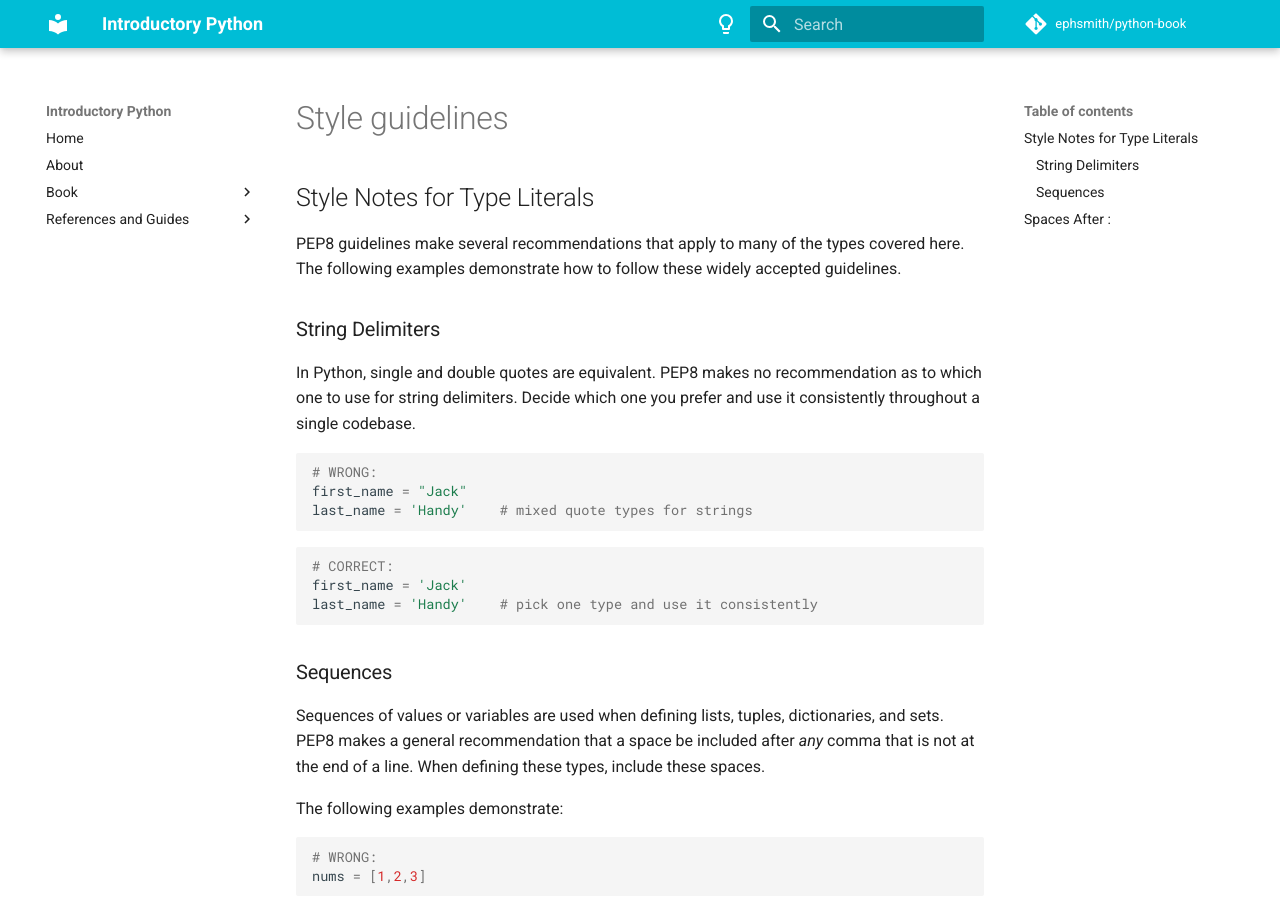
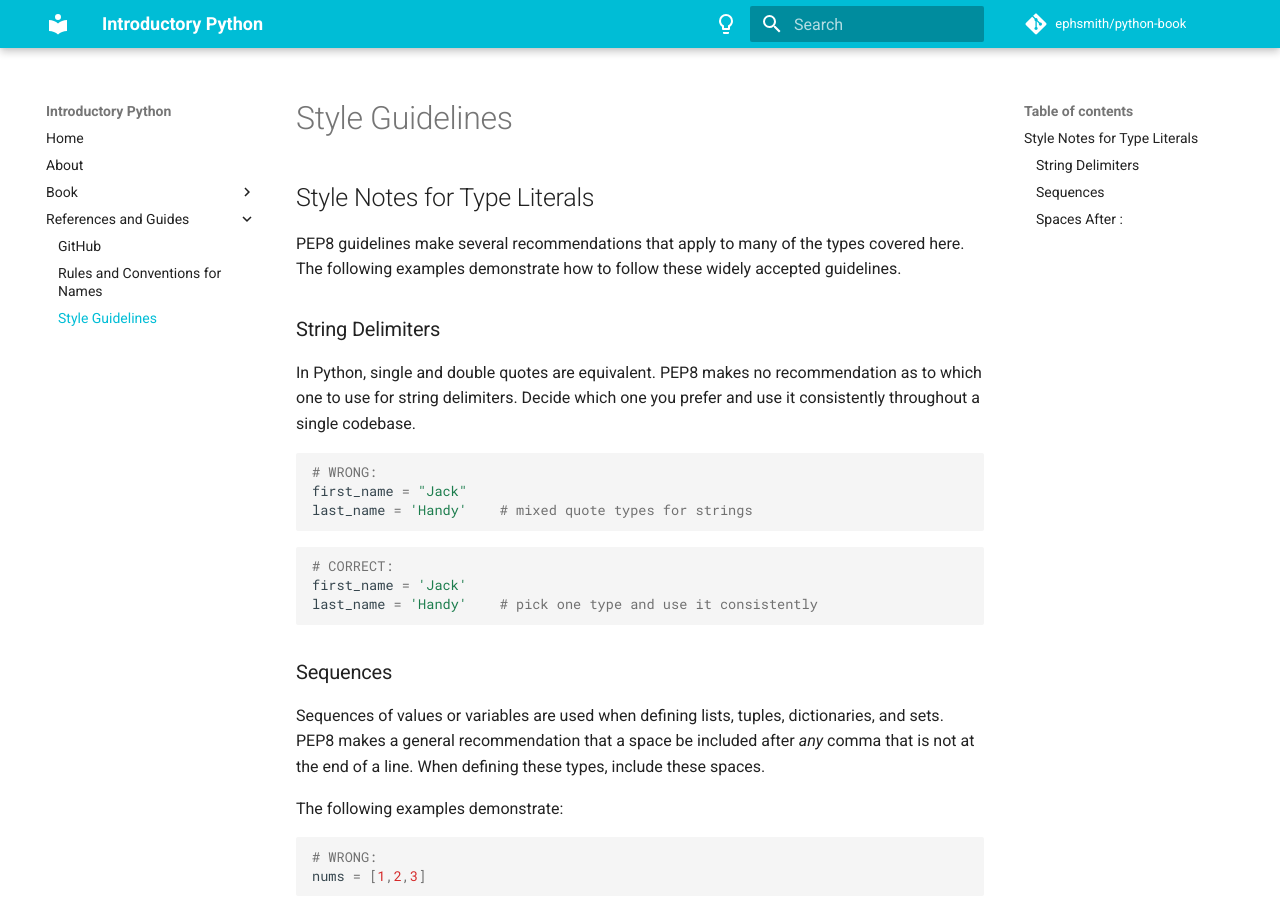
Before and after one commit to ephsmith/python-book, an MkDocs documentation site: the page built from docs/guides/style-guidelines.md, in a window 1280 px wide and 900 px high. Built offline with MkDocs 1.6.1 and Material for MkDocs 9.7.7, drawn with Linux system fonts in a browser that asks for light colours; comment, search, counter and statistics services are not loaded.

Commit message:
Style Guide: Added nav.  Corrected a heading level error.

````diff
--- a/docs/guides/style-guidelines.md
+++ b/docs/guides/style-guidelines.md
@@ -55,7 +55,7 @@
 woody_plants = {'tree', 'shrub', 'bush', 'hedge'}
 ```
 
-## Spaces After `:`
+### Spaces After `:`
 When defining dictionaries, include a single space after every semicolon `:`.
 
 ```py
--- a/mkdocs.yml
+++ b/mkdocs.yml
@@ -23,6 +23,7 @@
     - 'References and Guides':
       - 'GitHub': 'guides/github-references.md'
       - 'Rules and Conventions for Names': 'guides/python-naming-rules-conventions.md'
+      - 'Style Guidelines': 'guides/style-guidelines.md'
 
 
 
````
